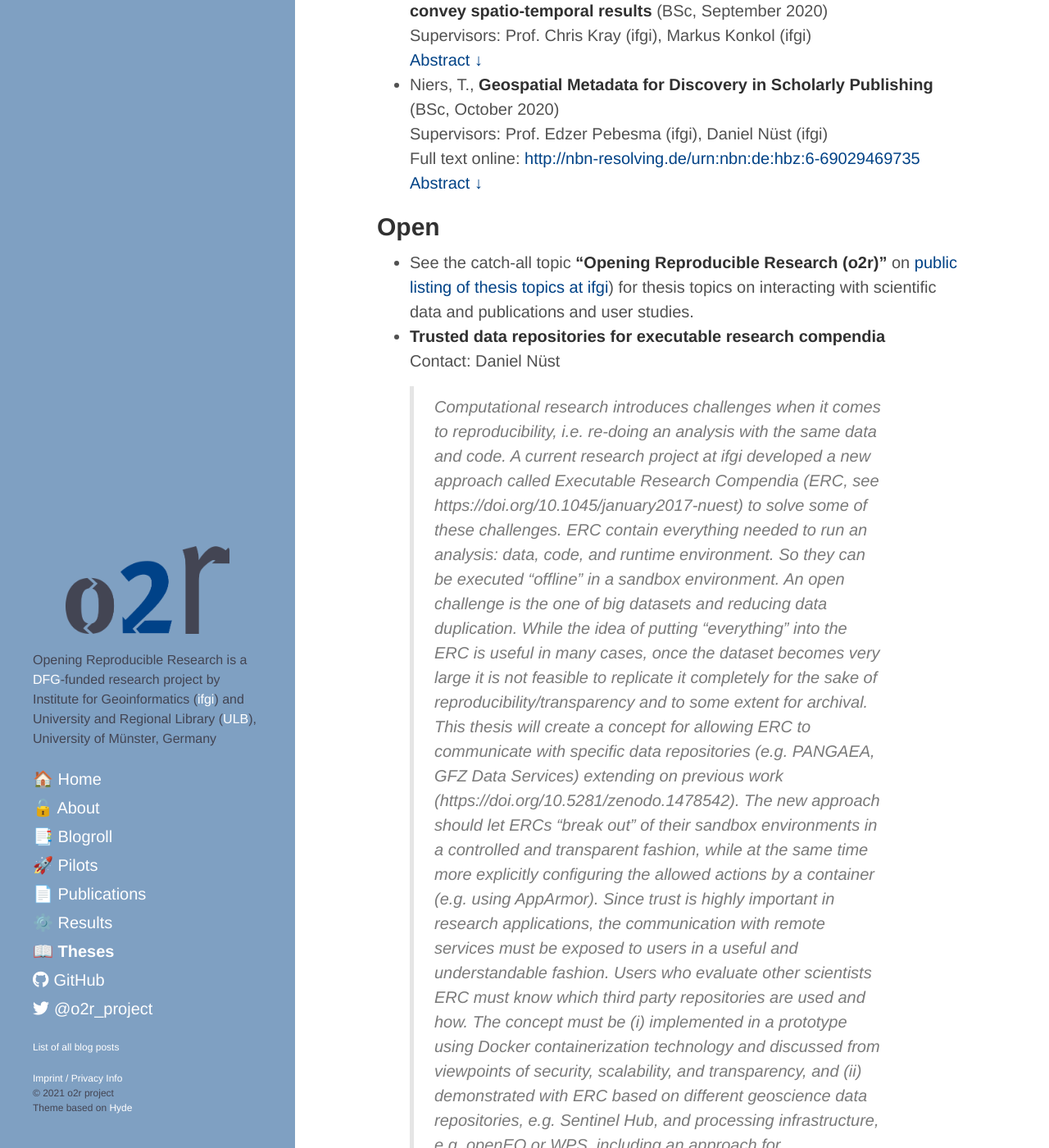
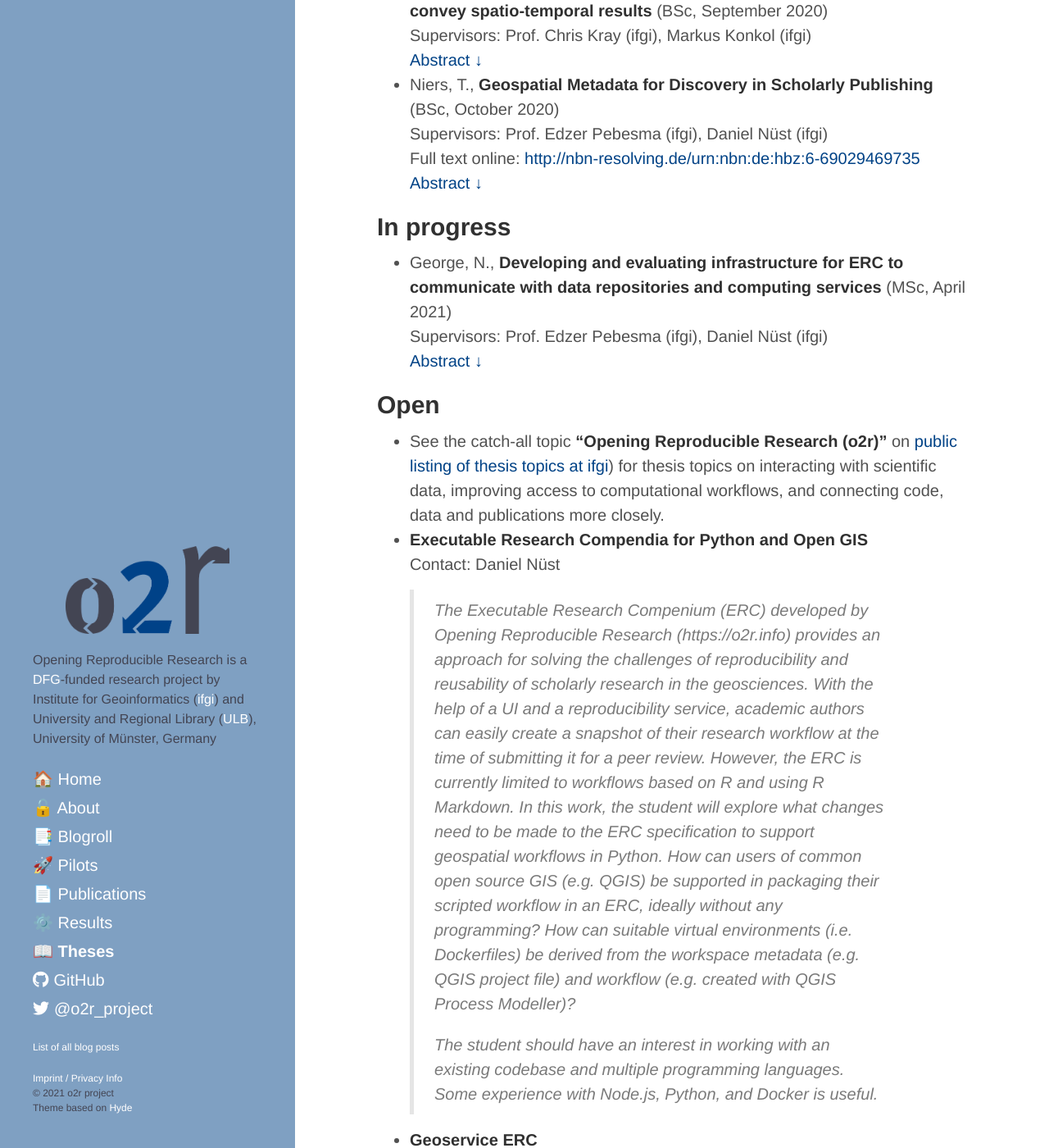
Before and after one commit to o2r-project/o2r-project.github.io, a Jekyll site: the page built from theses.md, in a window 1280 px wide and 1400 px high, scrolled down 930 px. Shown: the whole window at 82% size. Built offline with Jekyll 4.4.1, drawn with Linux system fonts in a browser that asks for light colours; nearby versions of some CDN libraries; some of the changed text lies outside the part shown.

Commit message:
update theses page

```diff
--- a/theses.md
+++ b/theses.md
@@ -60,16 +60,20 @@ Please contact `o2r.team@uni-muenster.de` if you are a student (ifgi BSc, ifgi M
     <p><em>Many scientific articles are related to specific regions of the Earth. The connection is often implicit, although geospatial metadata has been shown to have positive effects, such as detecting biases in research coverage or enhancing discovery of research. Scholarly communication platforms lack an explicit modeling of geospatial metadata. In this work, we report a novel approach to integrate well-defined geospatial metadata into Open Journal Systems (OJS). Authors can create complex geometries to represent the related location(s) or region(s) for their submission and define the relevant time period. They are assisted by an interactive map and a gazetteer to capture high quality coordinates as well as a matching textual description with high usability. The geospatial metadata is published within the article pages using semantic tags, integrated in standardized publication metadata, and shown on maps. Thereby, the geoOJS plugin facilitates indexing by search engines, can improve accessibility, and provides a foundation for more powerful map-based discovery of research articles across journals.</em></p>
   </blockquote>
 
+## In progress
+
+- George, N., **Developing and evaluating infrastructure for ERC to communicate with data repositories and computing services** (MSc, April 2021)
+  <br />Supervisors: Prof. Edzer Pebesma (ifgi), Daniel Nüst (ifgi)
+  <br /><span class="expandable"><a href="#">Abstract ↓</a></span>
+  <blockquote class="abstract">
+    <p><em>Computational research introduces challenges when it comes to reproducibility, i.e. re-doing an analysis with the same data and code. A current research project at ifgi developed a new approach called Executable Research Compendia (ERC, see https://doi.org/10.1045/january2017-nuest) to solve some of these challenges. ERC contain everything needed to run an analysis: data, code, and runtime environment. So they can be executed “offline” in a sandbox environment. An open challenge is the one of big datasets and reducing data duplication. While the idea of putting “everything” into the ERC is useful in many cases, once the dataset becomes very large it is not feasible to replicate it completely for the sake of reproducibility/transparency and to some extent for archival.
+    This thesis will create a concept for allowing ERC to communicate with specific data repositories (e.g. PANGAEA, GFZ Data Services) extending on previous work (https://doi.org/10.5281/zenodo.1478542). The new approach should let ERCs “break out” of their sandbox environments in a controlled and transparent fashion, while at the same time more explicitly configuring the allowed actions by a container (e.g. using AppArmor).
+    Since trust is highly important in research applications, the communication with remote services must be exposed to users in a useful and understandable fashion. Users who evaluate other scientists ERC must know which third party repositories are used and how. The concept must be (i) implemented in a prototype using Docker containerization technology and discussed from viewpoints of security, scalability, and transparency, and (ii) demonstrated with ERC based on different geoscience data repositories, e.g. Sentinel Hub, and processing infrastructure, e.g. openEO or WPS, including an approach for authentication. Furthermore it could be evaluated to define the sandbox more explicitly, and if the communication between ERC and remote service can be captured and then cached for an additional backup, so that future execution may re-use that backup.</em></p>
+  </blockquote>
+
 ## Open
 
-- See the catch-all topic **"Opening Reproducible Research (o2r)"** on [public listing of thesis topics at ifgi](https://www.uni-muenster.de/Geoinformatics/en/Studies/thesis/index.php)) for thesis topics on interacting with scientific data and publications and user studies.
-- **Trusted data repositories for executable research compendia**
-  <br />Contact: Daniel Nüst
-  > _Computational research introduces challenges when it comes to reproducibility, i.e. re-doing an analysis with the same data and code. A current research project at ifgi developed a new approach called Executable Research Compendia (ERC, see https://doi.org/10.1045/january2017-nuest) to solve some of these challenges. ERC contain everything needed to run an analysis: data, code, and runtime environment. So they can be executed “offline” in a sandbox environment. An open challenge is the one of big datasets and reducing data duplication. While the idea of putting “everything” into the ERC is useful in many cases, once the dataset becomes very large it is not feasible to replicate it completely for the sake of reproducibility/transparency and to some extent for archival._
-  > _This thesis will create a concept for allowing ERC to communicate with specific data repositories (e.g. PANGAEA, GFZ Data Services) extending on previous work (https://doi.org/10.5281/zenodo.1478542). The new approach should let ERCs “break out” of their sandbox environments in a controlled and transparent fashion, while at the same time more explicitly configuring the allowed actions by a container (e.g. using AppArmor)._
-  > _Since trust is highly important in research applications, the communication with remote services must be exposed to users in a useful and understandable fashion. Users who evaluate other scientists ERC must know which third party repositories are used and how. The concept must be (i) implemented in a prototype using Docker containerization technology and discussed from viewpoints of security, scalability, and transparency, and (ii) demonstrated with ERC based on different geoscience data repositories, e.g. Sentinel Hub, and processing infrastructure, e.g. openEO or WPS, including an approach for authentication. Furthermore it could be evaluated to define the sandbox more explicitly, and if the communication between ERC and remote service can be captured and then cached for an additional backup, so that future execution may re-use that backup._
-  >
-  > _Prior experience with Docker is useful but not a strict requirement._
+- See the catch-all topic **"Opening Reproducible Research (o2r)"** on [public listing of thesis topics at ifgi](https://www.uni-muenster.de/Geoinformatics/en/Studies/thesis/index.php)) for thesis topics on interacting with scientific data, improving access to computational workflows, and connecting code, data and publications more closely.
 - **Executable Research Compendia for Python and Open GIS**
   <br />Contact: Daniel Nüst
   > _The Executable Research Compenium (ERC) developed by Opening Reproducible Research (https://o2r.info) provides an approach for solving the challenges of reproducibility and reusability of scholarly research in the geosciences. With the help of a UI and a reproducibility service, academic authors can easily create a snapshot of their research workflow at the time of submitting it for a peer review. However, the ERC is currently limited to workflows based on R and using R Markdown. In this work, the student will explore what changes need to be made to the ERC specification to support geospatial workflows in Python. How can users of common open source GIS (e.g. QGIS) be supported in packaging their scripted workflow in an ERC, ideally without any programming? How can suitable virtual environments (i.e. Dockerfiles) be derived from the workspace metadata (e.g. QGIS project file) and workflow (e.g. created with QGIS Process Modeller)?_
```
Also changed, not shown: other parts of theses.md (+1 -1 lines).
